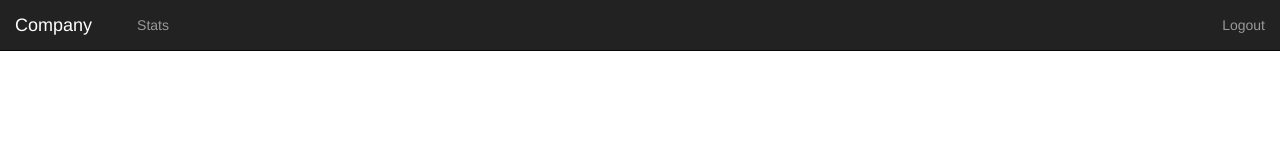
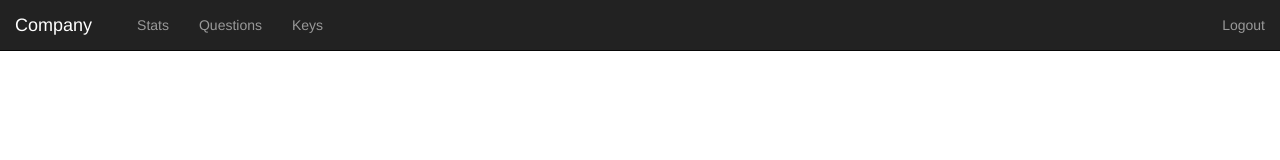
Before and after one commit to ismail-syed/deCODE_CoVenture, a website: page public/index.html at #!/company in a window 1280 px wide. Drawn offline with nearby package versions, Linux system fonts and the light colour scheme; some packages are replaced by stand-ins of ours; no server answers.

Commit message:
Questions and keys tabs added (no functionality yet)

```diff
--- a/public/views/company.html
+++ b/public/views/company.html
@@ -17,6 +17,12 @@
               <li class="dropdown">
                 <a href="#" class="dropdown-toggle" data-toggle="dropdown"> Stats </a>
               </li>
+              <li class="dropdown">
+                <a href="#" class="dropdown-toggle" data-toggle="dropdown"> Questions </a>
+              </li>
+              <li class="dropdown">
+                <a href="#" class="dropdown-toggle" data-toggle="dropdown"> Keys </a>
+              </li>
             </ul>
             <ul class="nav navbar-right top-nav">
                 <li class="dropdown">
```
